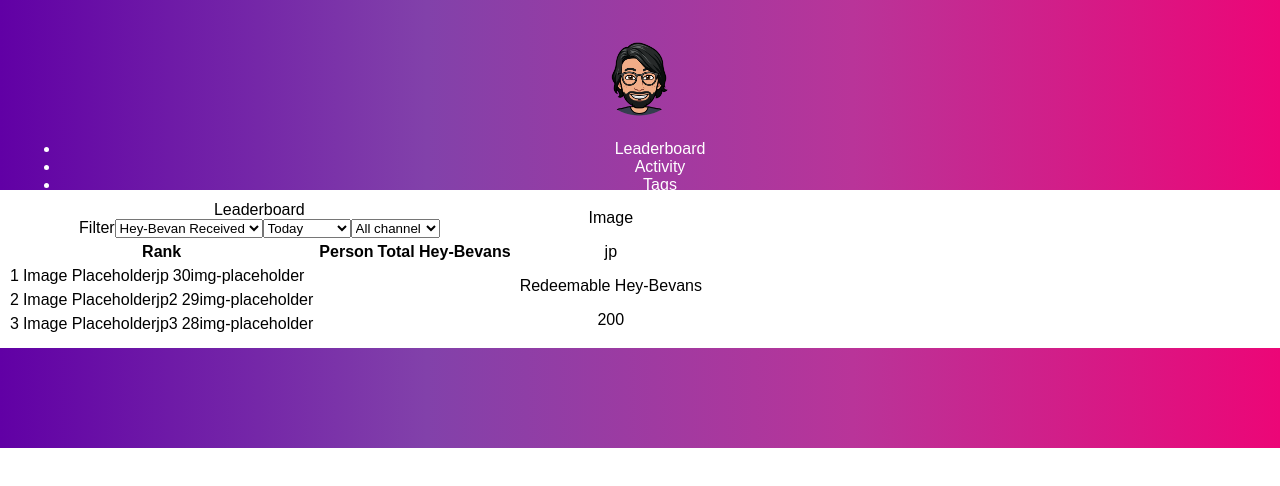
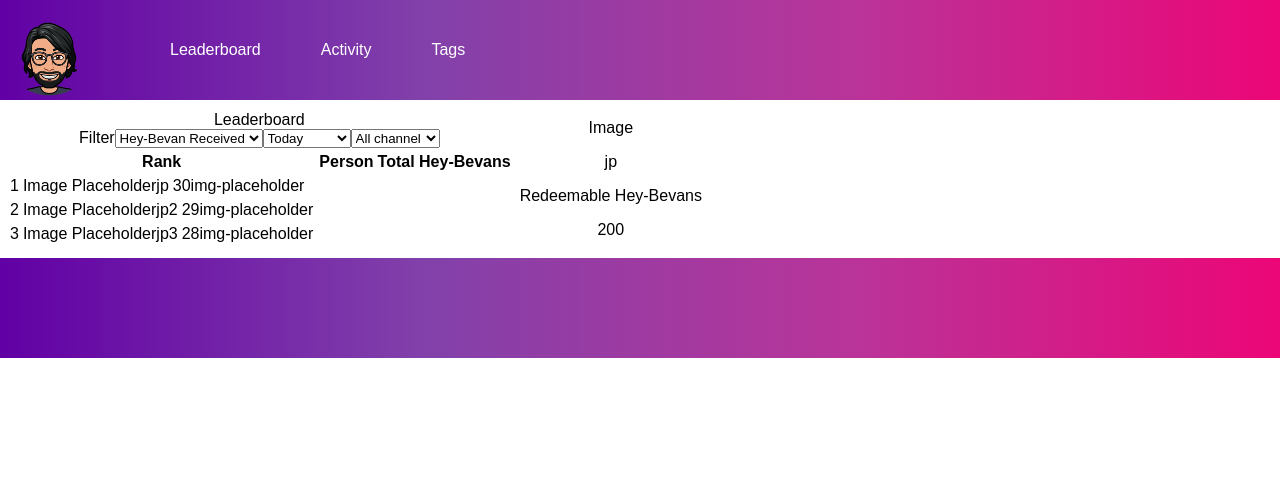
Before and after one commit to romanom/hey-bevan, a React (Create React App) app in the folder frontend/: page / in a window 1280 px wide. Shown: the top 486 px of the page. Built offline with nearby package versions, Linux system fonts and the light colour scheme.

Commit message:
Header css added

```diff
--- a/frontend/src/App.css
+++ b/frontend/src/App.css
@@ -19,8 +19,6 @@
     #b93499,
     #ec0677
   );
-  height: 150px;
-  padding: 20px;
   color: white;
 }
 #footer {
--- a/frontend/src/components/header.js
+++ b/frontend/src/components/header.js
@@ -1,13 +1,16 @@
 import React, { Component } from "react";
 import Menu from "./menu";
 import Logo from "./heybevan-removebg.png";
+import "./styles/header.css";
 class Header extends Component {
   state = {};
   render() {
     return (
-      <div>
+      <div id="header-container">
         <img id="logo" alt="logo" src={Logo} />
-        <Menu />
+        <div id="menu-container">
+          <Menu />
+        </div>
       </div>
     );
   }
--- a/frontend/src/components/menu.js
+++ b/frontend/src/components/menu.js
@@ -1,9 +1,9 @@
 import React, { Component } from "react";
+import "./styles/menu.css";
 class Menu extends Component {
-  state = {};
   render() {
     return (
-      <ul>
+      <ul id="menu">
         <li>Leaderboard</li>
         <li>Activity</li>
         <li>Tags</li>
--- a/frontend/src/components/styles/header.css
+++ b/frontend/src/components/styles/header.css
@@ -0,0 +1,9 @@
+#header-container {
+  display: flex;
+  justify-content: flex-start;
+}
+
+#menu-container {
+  display: flex;
+  align-items: center;
+}
--- a/frontend/src/components/styles/menu.css
+++ b/frontend/src/components/styles/menu.css
@@ -0,0 +1,7 @@
+#menu {
+  list-style-type: none;
+}
+#menu > li {
+  display: inline;
+  margin: 30px;
+}
```
Also changed, not shown: 1 other file (tests, documents, lock files or other folders).
